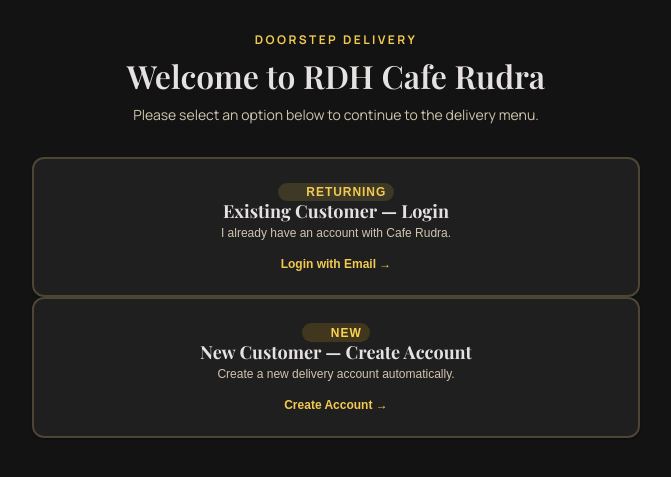
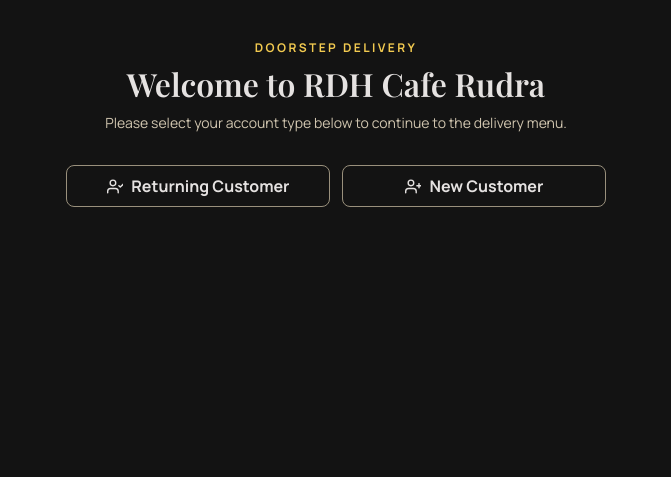
Before and after one commit to saimogili875/resturant-main, a Django app: page /order/auth/login/ in a window 1280 px wide. Shown: the part 70-547 px from the top of the page, without its empty margins (304-975 px from the left). Run offline with Django 5.2, Linux system fonts and the light colour scheme; some libraries are stand-ins or nearby versions.

Commit message:
fix: resolve technical error routing, header padding overlap, missing SVG icons, and simplify login page navigation

```diff
--- a/apps/customer_auth/views.py
+++ b/apps/customer_auth/views.py
@@ -49,7 +49,7 @@ def customer_login(request):
                 if not customer:
                     login_form.add_error(
                         "email",
-                        "We couldn't find an account with this email. Are you a new customer?",
+                        "No account found with this email. Would you like to create one?",
                     )
                 else:
                     phone = customer.phone or "0000000000"
@@ -83,7 +83,7 @@ def customer_login(request):
                 if Customer.objects.filter(email=email).exists():
                     signup_form.add_error(
                         "email",
-                        "An account already exists with this email. Please use 'Existing Customer — Login' instead.",
+                        "An account already exists with this email. Please log in with your existing account instead.",
                     )
                 elif Customer.objects.filter(phone=phone).exists():
                     signup_form.add_error(
--- a/templates/customer_auth/login.html
+++ b/templates/customer_auth/login.html
@@ -4,12 +4,12 @@
 {% block title %}Customer Authentication — Delivery{% endblock %}
 
 {% block content %}
-<div class="mt-4" style="max-width: 640px; margin-left: auto; margin-right: auto;" x-data="{ mode: '{{ active_mode|default:"choice" }}' }">
+<div class="auth-page-container" style="max-width: 540px; margin: 0 auto; padding-top: 1.5rem;" x-data="{ mode: '{{ active_mode|default:"login" }}' }">
   <div class="text-center mb-6">
     <p class="label-caps mb-2">Doorstep Delivery</p>
     <h2 class="headline-md">Welcome to RDH Cafe Rudra</h2>
     <p class="text-sm text-muted mt-2">
-      Please select an option below to continue to the delivery menu.
+      Please select your account type below to continue to the delivery menu.
     </p>
   </div>
 
@@ -23,34 +23,19 @@
     </div>
   {% endif %}
 
-  <!-- Option Selection Cards (Side-by-Side Columns) -->
-  <div style="display: grid; grid-template-columns: repeat(auto-fit, minmax(260px, 1fr)); gap: 1.25rem; margin-bottom: 1.5rem;" x-show="mode === 'choice'">
-    <button type="button" @click="mode = 'login'" class="card card-body text-left glow-hover" style="cursor: pointer; background: var(--rdh-surface-container); border: 2px solid var(--border-subtle); padding: 1.5rem; transition: all 0.2s ease; width: 100%;">
-      <div class="badge badge-primary icon-text mb-3" style="width: fit-content;">
-        {% include "partials/icon.html" with name="user-check" %} RETURNING
-      </div>
-      <h3 class="text-lg text-bold mb-1" style="color: var(--text-primary);">Existing Customer — Login</h3>
-      <p class="text-xs text-muted mb-4">I already have an account with Cafe Rudra.</p>
-      <span class="text-xs text-bold icon-text" style="color: var(--color-brand-primary);">
-        Login with Email &rarr;
-      </span>
+  <!-- Primary Top Tab Toggle Bar -->
+  <div class="flex gap-2 mb-6" style="display: flex; gap: 0.75rem; margin-bottom: 1.5rem;">
+    <button type="button" @click="mode = 'login'" :class="mode === 'login' ? 'btn-primary' : 'btn-outline'" class="btn btn-md flex-1 glow-hover" style="flex: 1; border-radius: var(--radius-md); padding: 0.75rem 1rem; justify-content: center;">
+      {% include "partials/icon.html" with name="user-check" %} Returning Customer
     </button>
-
-    <button type="button" @click="mode = 'signup'" class="card card-body text-left glow-hover" style="cursor: pointer; background: var(--rdh-surface-container); border: 2px solid var(--border-subtle); padding: 1.5rem; transition: all 0.2s ease; width: 100%;">
-      <div class="badge badge-warning icon-text mb-3" style="width: fit-content;">
-        {% include "partials/icon.html" with name="user-plus" %} NEW
-      </div>
-      <h3 class="text-lg text-bold mb-1" style="color: var(--text-primary);">New Customer — Create Account</h3>
-      <p class="text-xs text-muted mb-4">Create a new delivery account automatically.</p>
-      <span class="text-xs text-bold icon-text" style="color: var(--color-brand-primary);">
-        Create Account &rarr;
-      </span>
+    <button type="button" @click="mode = 'signup'" :class="mode === 'signup' ? 'btn-primary' : 'btn-outline'" class="btn btn-md flex-1 glow-hover" style="flex: 1; border-radius: var(--radius-md); padding: 0.75rem 1rem; justify-content: center;">
+      {% include "partials/icon.html" with name="user-plus" %} New Customer
     </button>
   </div>
 
-  <!-- Form 1: Existing Customer Login (Email only) -->
-  <div class="card card-body glow-hover" style="padding: 2rem; background: var(--rdh-surface-container); max-width: 480px; margin: 0 auto;" x-show="mode === 'login'" x-cloak>
-    <h3 class="text-lg text-bold mb-1">Existing Customer — Login</h3>
+  <!-- Form 1: Returning Customer Login (Email only) -->
+  <div class="card card-body glow-hover" style="padding: 2rem; background: var(--rdh-surface-container); border-radius: var(--radius-lg);" x-show="mode === 'login'" x-cloak>
+    <h3 class="text-lg text-bold mb-1">Returning Customer — Login</h3>
     <p class="text-xs text-muted mb-4">Enter your registered email address to receive a 6-digit verification code.</p>
 
     <form method="post" action="{% url 'customer_auth:login' %}">
@@ -61,11 +46,11 @@
         <label for="{{ login_form.email.id_for_label }}" class="form-label">Email Address *</label>
         {{ login_form.email }}
         {% if login_form.email.errors %}
-          <div class="text-xs mt-2 p-2" style="color: var(--rdh-error); background: var(--color-danger-light); border-radius: var(--radius-sm);">
+          <div class="text-xs mt-2 p-2.5" style="color: var(--rdh-error); background: var(--color-danger-light); border-radius: var(--radius-sm);">
             {{ login_form.email.errors.0 }}
             <div class="mt-2">
               <button type="button" @click="mode = 'signup'" class="text-xs text-bold" style="color: var(--color-brand-primary); text-decoration: underline; background: none; border: none; padding: 0; cursor: pointer;">
-                Click here to Create an Account instead &rarr;
+                Create an account &rarr;
               </button>
             </div>
           </div>
@@ -78,18 +63,14 @@
     </form>
 
     <div class="text-center mt-4 pt-3" style="border-top: 1px solid var(--border-subtle);">
-      <button type="button" @click="mode = 'signup'" class="text-xs text-bold" style="color: var(--color-brand-primary); background: none; border: none; padding: 0; cursor: pointer;">
-        New here? Create an account instead &rarr;
-      </button>
-      <br>
-      <button type="button" @click="mode = 'choice'" class="text-xs text-muted mt-2" style="background: none; border: none; padding: 0; cursor: pointer; text-decoration: underline;">
-        &larr; Change option
+      <button type="button" @click="mode = 'signup'" class="text-xs text-muted" style="background: none; border: none; padding: 0; cursor: pointer;">
+        New customer? <strong style="color: var(--color-brand-primary);">Create an account &rarr;</strong>
       </button>
     </div>
   </div>
 
   <!-- Form 2: New Customer Signup (Phone + Email) -->
-  <div class="card card-body glow-hover" style="padding: 2rem; background: var(--rdh-surface-container); max-width: 480px; margin: 0 auto;" x-show="mode === 'signup'" x-cloak>
+  <div class="card card-body glow-hover" style="padding: 2rem; background: var(--rdh-surface-container); border-radius: var(--radius-lg);" x-show="mode === 'signup'" x-cloak>
     <h3 class="text-lg text-bold mb-1">New Customer — Create Account</h3>
     <p class="text-xs text-muted mb-4">Enter your phone number and email address to set up your delivery account.</p>
 
@@ -109,11 +90,11 @@
         <label for="{{ signup_form.email.id_for_label }}" class="form-label">Email Address *</label>
         {{ signup_form.email }}
         {% if signup_form.email.errors %}
-          <div class="text-xs mt-2 p-2" style="color: var(--rdh-error); background: var(--color-danger-light); border-radius: var(--radius-sm);">
+          <div class="text-xs mt-2 p-2.5" style="color: var(--rdh-error); background: var(--color-danger-light); border-radius: var(--radius-sm);">
             {{ signup_form.email.errors.0 }}
             <div class="mt-2">
               <button type="button" @click="mode = 'login'" class="text-xs text-bold" style="color: var(--color-brand-primary); text-decoration: underline; background: none; border: none; padding: 0; cursor: pointer;">
-                Click here to Login with Existing Account &rarr;
+                Log in with existing account &rarr;
               </button>
             </div>
           </div>
@@ -126,12 +107,8 @@
     </form>
 
     <div class="text-center mt-4 pt-3" style="border-top: 1px solid var(--border-subtle);">
-      <button type="button" @click="mode = 'login'" class="text-xs text-bold" style="color: var(--color-brand-primary); background: none; border: none; padding: 0; cursor: pointer;">
-        Already have an account? Login instead &rarr;
-      </button>
-      <br>
-      <button type="button" @click="mode = 'choice'" class="text-xs text-muted mt-2" style="background: none; border: none; padding: 0; cursor: pointer; text-decoration: underline;">
-        &larr; Change option
+      <button type="button" @click="mode = 'login'" class="text-xs text-muted" style="background: none; border: none; padding: 0; cursor: pointer;">
+        Already have an account? <strong style="color: var(--color-brand-primary);">Log in &rarr;</strong>
       </button>
     </div>
   </div>
--- a/templates/partials/icon.html
+++ b/templates/partials/icon.html
@@ -19,6 +19,8 @@ Icon-only controls should still supply their own aria-label on the wrapper.
 {% elif name == "map-pin" %}<path d="M21 10c0 7-9 13-9 13s-9-6-9-13a9 9 0 0 1 18 0z"/><circle cx="12" cy="10" r="3"/>
 {% elif name == "phone" %}<path d="M22 16.92v3a2 2 0 0 1-2.18 2 19.79 19.79 0 0 1-8.63-3.07 19.5 19.5 0 0 1-6-6 19.79 19.79 0 0 1-3.07-8.67A2 2 0 0 1 4.11 2h3a2 2 0 0 1 2 1.72 12.84 12.84 0 0 0 .7 2.81 2 2 0 0 1-.45 2.11L8.09 9.91a16 16 0 0 0 6 6l1.27-1.27a2 2 0 0 1 2.11-.45 12.84 12.84 0 0 0 2.81.7A2 2 0 0 1 22 16.92z"/>
 {% elif name == "user" %}<path d="M20 21v-2a4 4 0 0 0-4-4H8a4 4 0 0 0-4 4v2"/><circle cx="12" cy="7" r="4"/>
+{% elif name == "user-check" %}<path d="M16 21v-2a4 4 0 0 0-4-4H5a4 4 0 0 0-4 4v2"/><circle cx="8.5" cy="7" r="4"/><polyline points="17 11 19 13 23 9"/>
+{% elif name == "user-plus" %}<path d="M16 21v-2a4 4 0 0 0-4-4H5a4 4 0 0 0-4 4v2"/><circle cx="8.5" cy="7" r="4"/><line x1="20" y1="8" x2="20" y2="14"/><line x1="17" y1="11" x2="23" y2="11"/>
 {% elif name == "clock" %}<circle cx="12" cy="12" r="10"/><polyline points="12 6 12 12 16 14"/>
 {% elif name == "plus" %}<line x1="12" y1="5" x2="12" y2="19"/><line x1="5" y1="12" x2="19" y2="12"/>
 {% elif name == "search" %}<circle cx="11" cy="11" r="8"/><line x1="21" y1="21" x2="16.65" y2="16.65"/>
```
Also changed, not shown: apps/customer_auth/tests/test_auth.py (+1 -1 lines).
